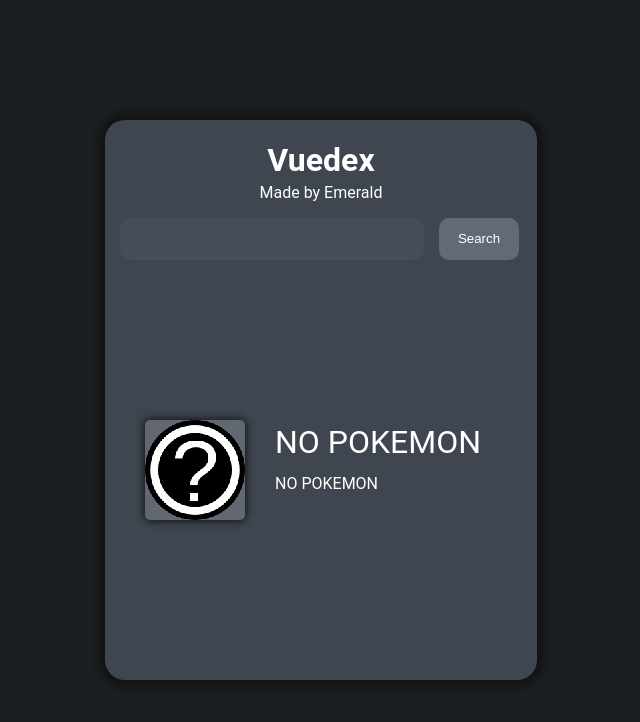
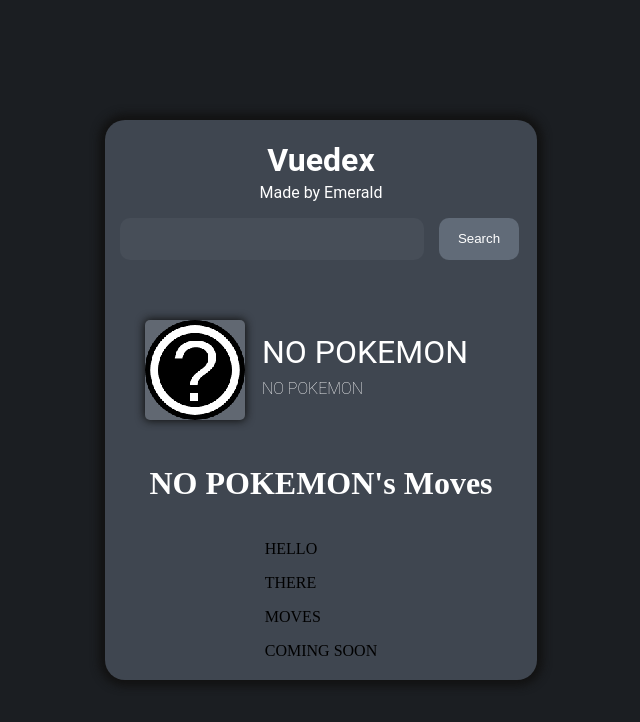
Before and after one commit to CrazyGreekGR/vuedex, a Vue app: page / in a window 1280 px wide. Shown: the top 722 px of the page, without its empty margins (319-959 px from the left). Built offline with nearby package versions, Linux system fonts and the light colour scheme.

Commit message:
Started building MovesContainer component

```diff
--- a/package.json
+++ b/package.json
@@ -4,7 +4,7 @@
   "private": true,
   "type": "module",
   "scripts": {
-    "dev": "vite",
+    "dev": "vite --host",
     "build": "vite build",
     "preview": "vite preview",
     "format": "prettier --write --experimental-cli src/"
--- a/src/App.vue
+++ b/src/App.vue
@@ -1,9 +1,10 @@
 <script setup>
-import DexContainer from './components/DexContainer.vue'
+import MovesContainer from './components/MovesContainer.vue'
+import PkmnContainer from './components/PkmnContainer.vue'
 </script>
 
 <template>
-  <DexContainer />
+  <PkmnContainer />
 </template>
 
 <style scoped>
--- /dev/null
+++ b/src/components/MovesContainer.vue
@@ -0,0 +1,36 @@
+<script setup>
+const props = defineProps({
+  pkmnName: {
+    type: String,
+    default: 'NO POKEMON',
+  },
+})
+</script>
+
+<template>
+  <div id="movesContainer">
+    <h1>{{ pkmnName }}'s Moves</h1>
+    <div id="moves">
+      <p>HELLO</p>
+      <p>THERE</p>
+      <p>MOVES</p>
+      <p>COMING SOON</p>
+    </div>
+  </div>
+</template>
+
+<style scoped>
+#movesContainer {
+  position: relative;
+  top: 23vh;
+  justify-content: center;
+  align-items: center;
+  display: flex;
+  flex-wrap: wrap;
+  flex-direction: column;
+}
+h1 {
+  font-family: 'Robota';
+  color: white;
+}
+</style>
--- a/src/components/DexContainer.vue
+++ b/src/components/PkmnContainer.vue
@@ -2,6 +2,8 @@
 import Header from '@/components/Header.vue'
 import PkmnInfo from './PkmnInfo.vue'
 import SearchBox from './SearchBox.vue'
+import MovesContainer from './MovesContainer.vue'
+
 import { ref } from 'vue'
 import { capitalizeFirst } from '@/utils/capitalizeFirst.js'
 
@@ -42,6 +44,7 @@
     <Header />
     <SearchBox @query="handleQuery" />
     <PkmnInfo :sprite-url="pkmnSprite" :pkmn-name="pkmnName" :pkmn-type="pkmnType" />
+    <MovesContainer />
   </div>
 </template>
 
--- a/src/components/PkmnInfo.vue
+++ b/src/components/PkmnInfo.vue
@@ -50,12 +50,14 @@
   color: white;
   font-family: 'Roboto';
   position: relative;
-  left: 20px;
+  left: 7px;
+  top: 5px;
 }
 
 #overallBox {
   background-color: aqua;
-  position: relative; /* establishes the reference frame for imgBox + textBox */
+  position: absolute;
+  top: 5vh;
 }
 
 #imgBox {
@@ -89,8 +91,14 @@
 }
 
 #pkmnName {
-  font-size: xx-large;
+  font-size: clamp(1.3rem, 7vw, 2rem);
+  white-space: nowrap;
   bottom: 5px;
+}
+
+#pkmnType {
+  font-weight: lighter;
+  white-space: nowrap;
 }
 
 .sprite-fade-enter-active,
--- a/src/components/SearchBox.vue
+++ b/src/components/SearchBox.vue
@@ -31,10 +31,11 @@
 <style scoped>
 div {
   display: flex;
+  gap: 30px;
 }
 input {
   height: 40px;
-  width: 300px;
+  width: clamp(160px, 70%, 300px);
   position: relative;
   background-color: #474e58;
   color: white;
@@ -45,11 +46,9 @@
   border-radius: 10px;
 }
 button {
-  position: relative;
-  left: 30px;
   border-style: none;
   border-radius: 10px;
-  width: 80px;
+  width: clamp(60px, 20%, 80px);
   background-color: #616b78;
   cursor: default;
   transition: background-color 0.2s;
```
